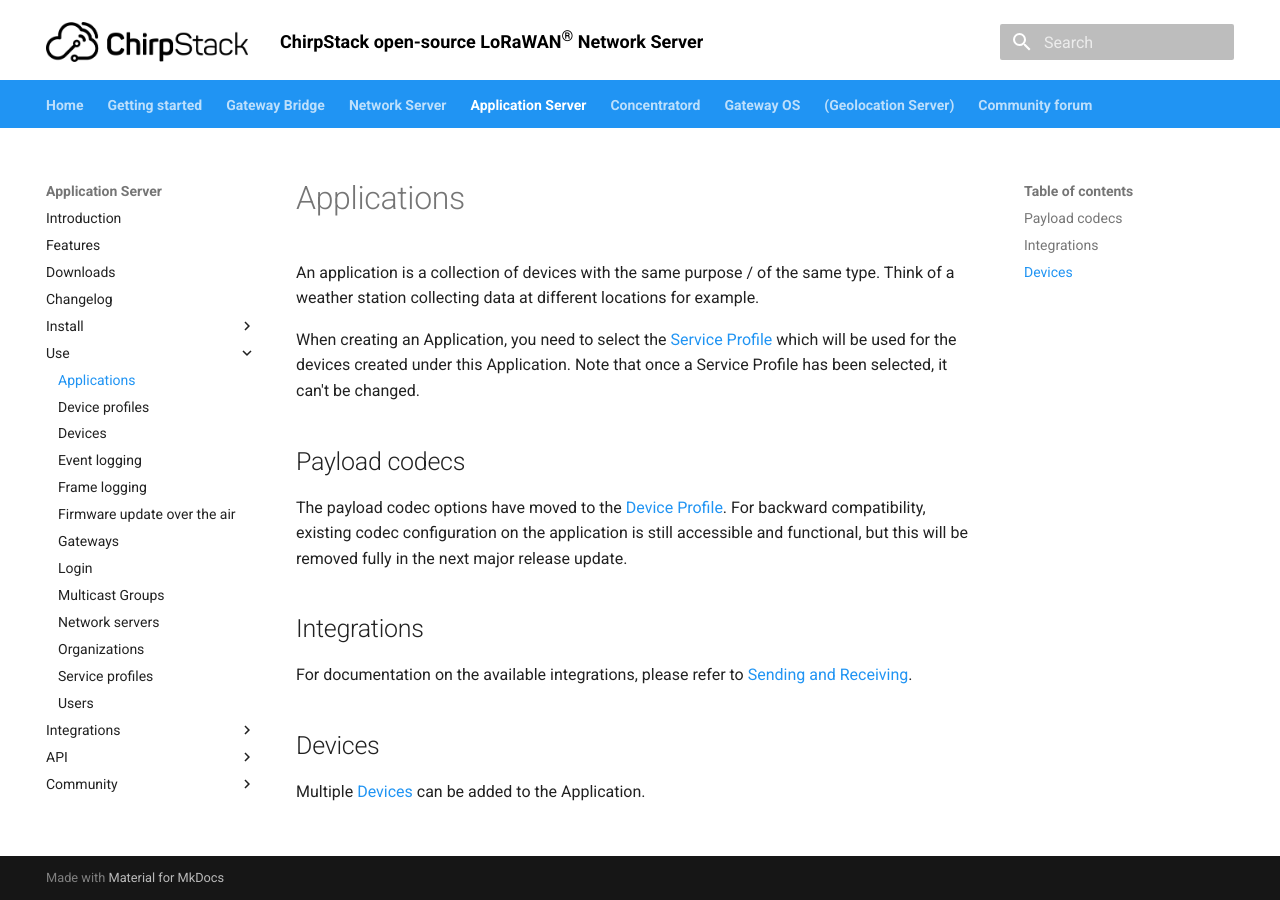
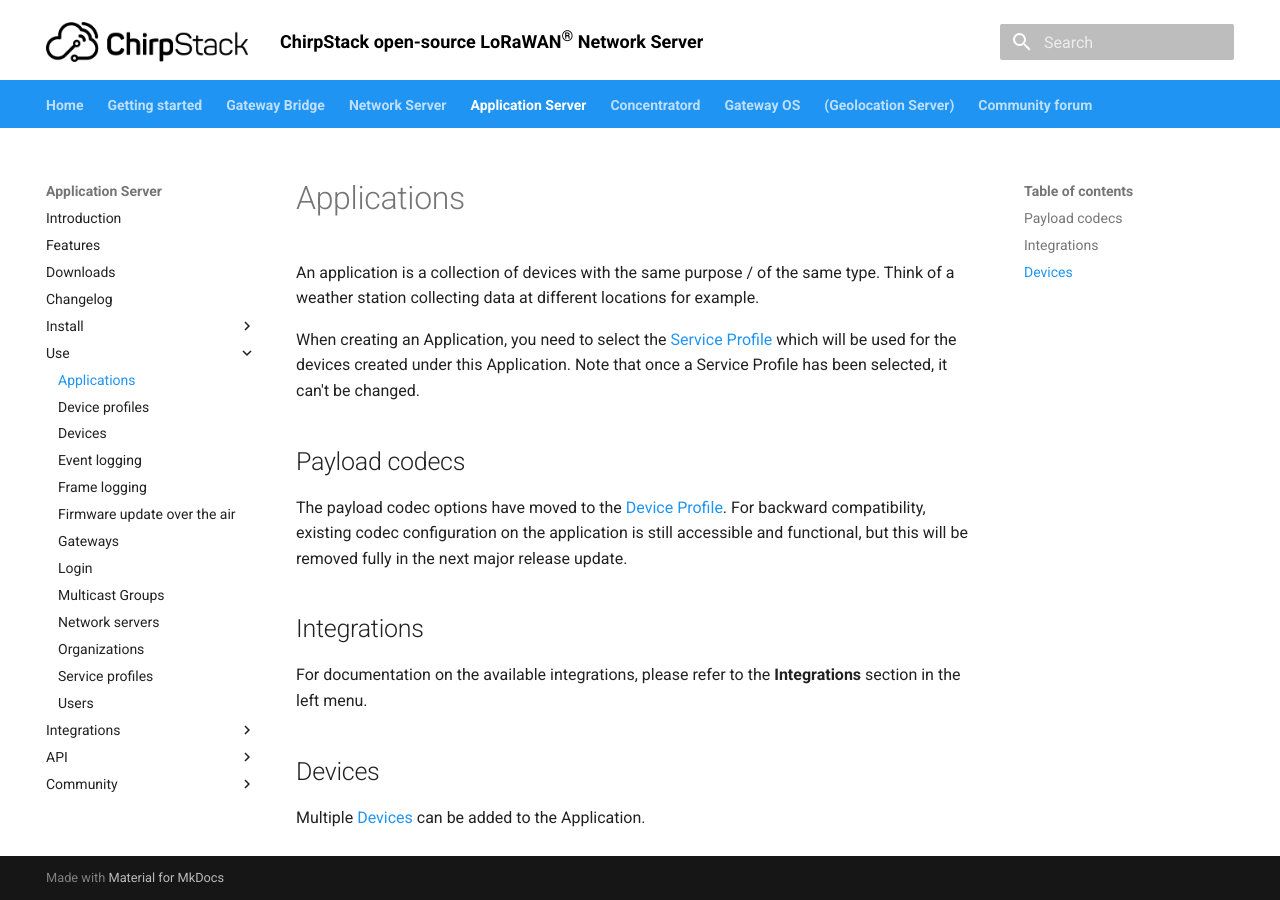
Before and after one commit to brocaar/chirpstack-docs, an MkDocs documentation site: the page built from docs/application-server/use/applications.md, in a window 1280 px wide. Built offline with MkDocs 1.6.1 and Material for MkDocs 9.7.7, drawn with Linux system fonts in a browser that asks for light colours.

Commit message:
Remove link to integrations.

```diff
--- a/docs/application-server/use/applications.md
+++ b/docs/application-server/use/applications.md
@@ -19,8 +19,8 @@
 
 ## Integrations
 
-For documentation on the available integrations, please refer to
-[Sending and Receiving](/application-server/integrate/sending-receiving/).
+For documentation on the available integrations, please refer to the
+**Integrations** section in the left menu.
 
 ## Devices
 
```
